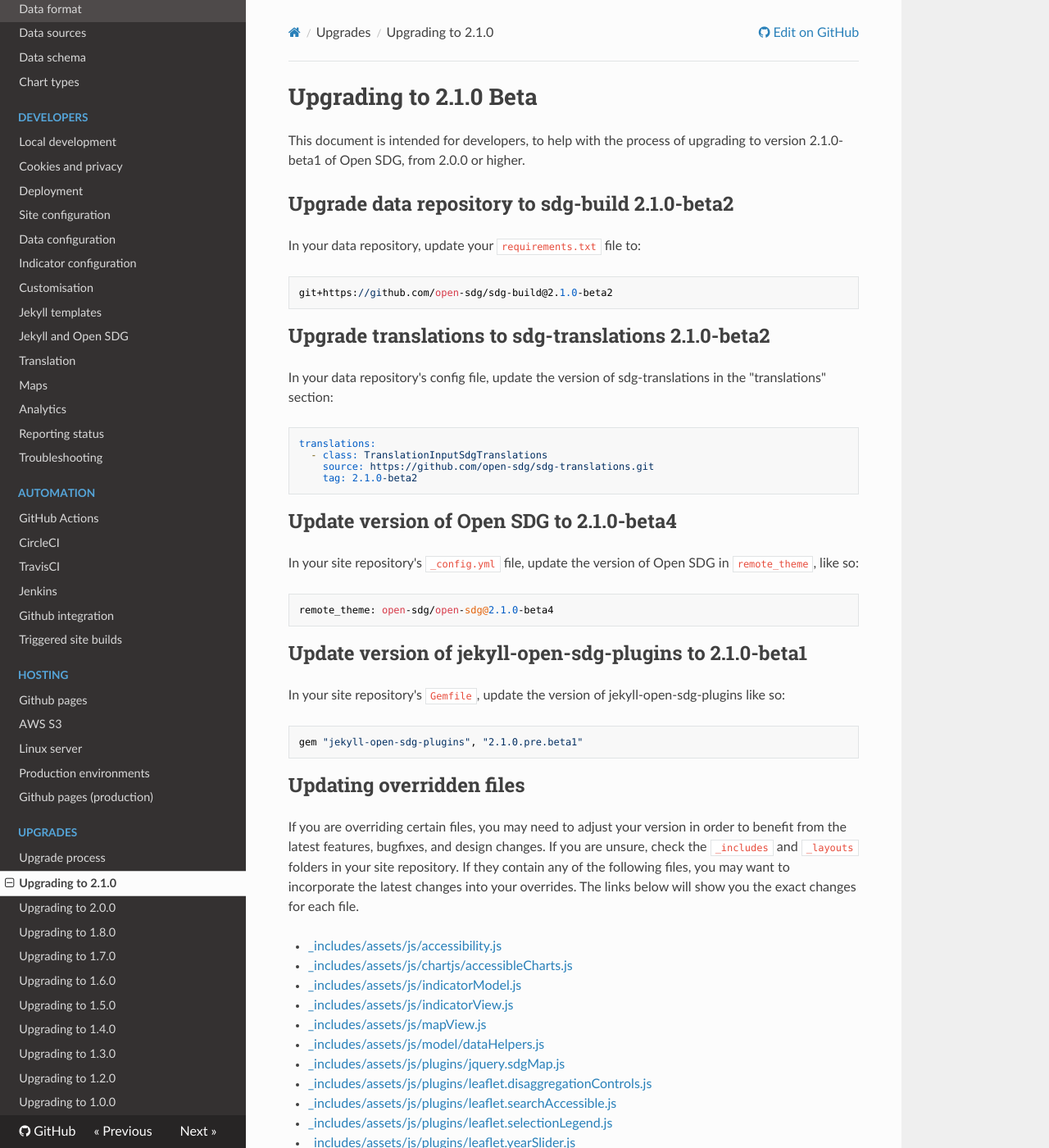
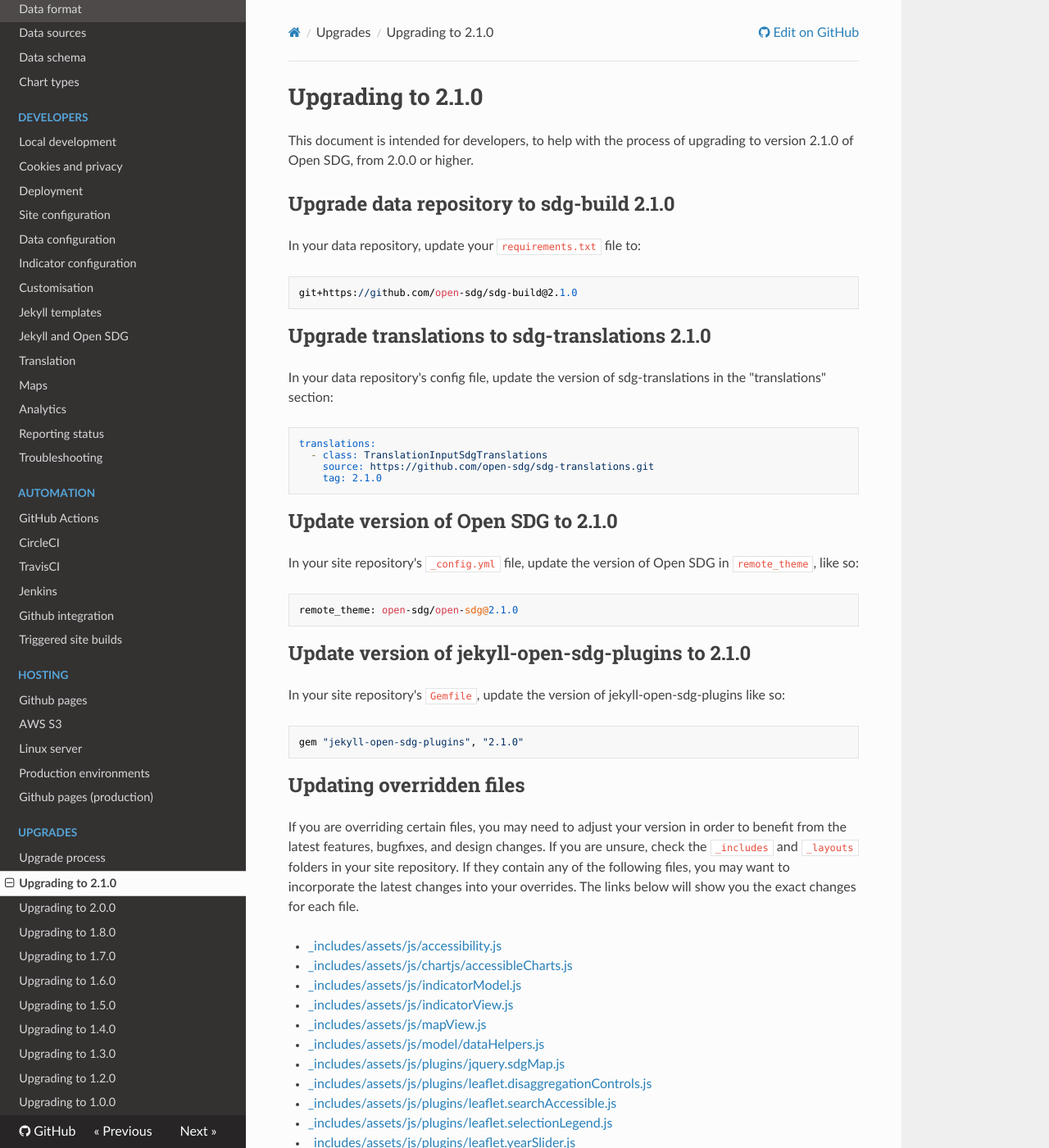
Before and after one commit to open-sdg/open-sdg, an MkDocs documentation site: the page built from docs/upgrades/upgrading-2-1-0.md, in a window 1280 px wide and 1400 px high. Shown: the whole window at 82% size. Built offline with MkDocs 1.6.1, drawn with Linux system fonts in a browser that asks for light colours; nearby versions of some CDN libraries.

Commit message:
Tweaks for final release

````diff
--- a/docs/upgrades/upgrading-2-1-0.md
+++ b/docs/upgrades/upgrading-2-1-0.md
@@ -1,16 +1,16 @@
-<h1>Upgrading to 2.1.0 Beta</h1>
+<h1>Upgrading to 2.1.0</h1>
 
-This document is intended for developers, to help with the process of upgrading to version 2.1.0-beta1 of Open SDG, from 2.0.0 or higher.
+This document is intended for developers, to help with the process of upgrading to version 2.1.0 of Open SDG, from 2.0.0 or higher.
 
-## Upgrade data repository to sdg-build 2.1.0-beta2
+## Upgrade data repository to sdg-build 2.1.0
 
 In your data repository, update your `requirements.txt` file to:
 
 ```
-git+https://github.com/open-sdg/sdg-build@2.1.0-beta2
+git+https://github.com/open-sdg/sdg-build@2.1.0
 ```
 
-## Upgrade translations to sdg-translations 2.1.0-beta2
+## Upgrade translations to sdg-translations 2.1.0
 
 In your data repository's config file, update the version of sdg-translations in the "translations" section:
 
@@ -18,23 +18,23 @@
 translations:
   - class: TranslationInputSdgTranslations
     source: https://github.com/open-sdg/sdg-translations.git
-    tag: 2.1.0-beta2
+    tag: 2.1.0
 ```
 
-## Update version of Open SDG to 2.1.0-beta4
+## Update version of Open SDG to 2.1.0
 
 In your site repository's `_config.yml` file, update the version of Open SDG in `remote_theme`, like so:
 
 ```
-remote_theme: open-sdg/open-sdg@2.1.0-beta4
+remote_theme: open-sdg/open-sdg@2.1.0
 ```
 
-## Update version of jekyll-open-sdg-plugins to 2.1.0-beta1
+## Update version of jekyll-open-sdg-plugins to 2.1.0
 
 In your site repository's `Gemfile`, update the version of jekyll-open-sdg-plugins like so:
 
 ```
-gem "jekyll-open-sdg-plugins", "2.1.0.pre.beta1"
+gem "jekyll-open-sdg-plugins", "2.1.0"
 ```
 
 ## Updating overridden files
````
Also changed, not shown: docs/changelog.md (+9 -0 lines), docs/updates.md (+1 -1 lines).
